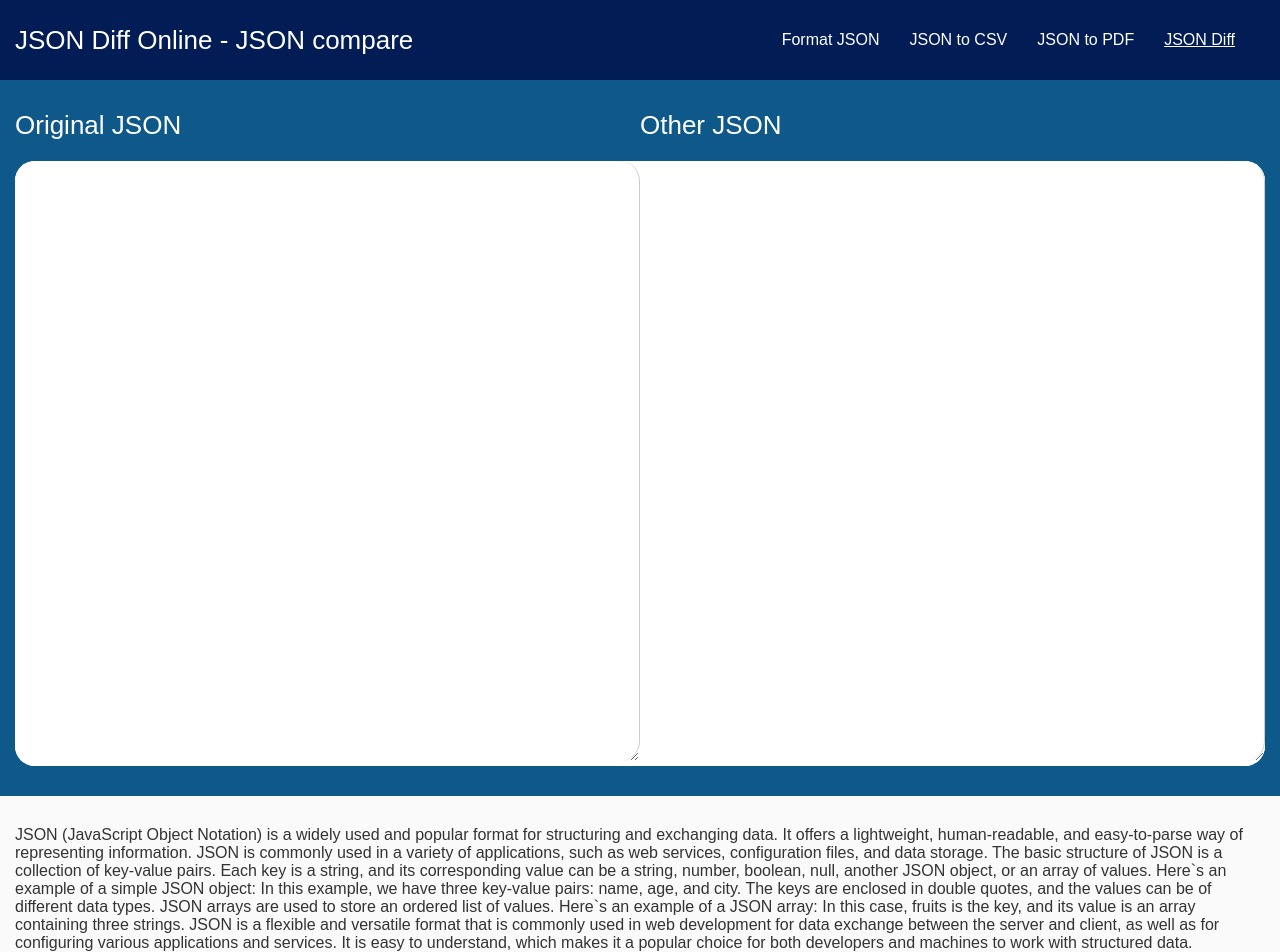
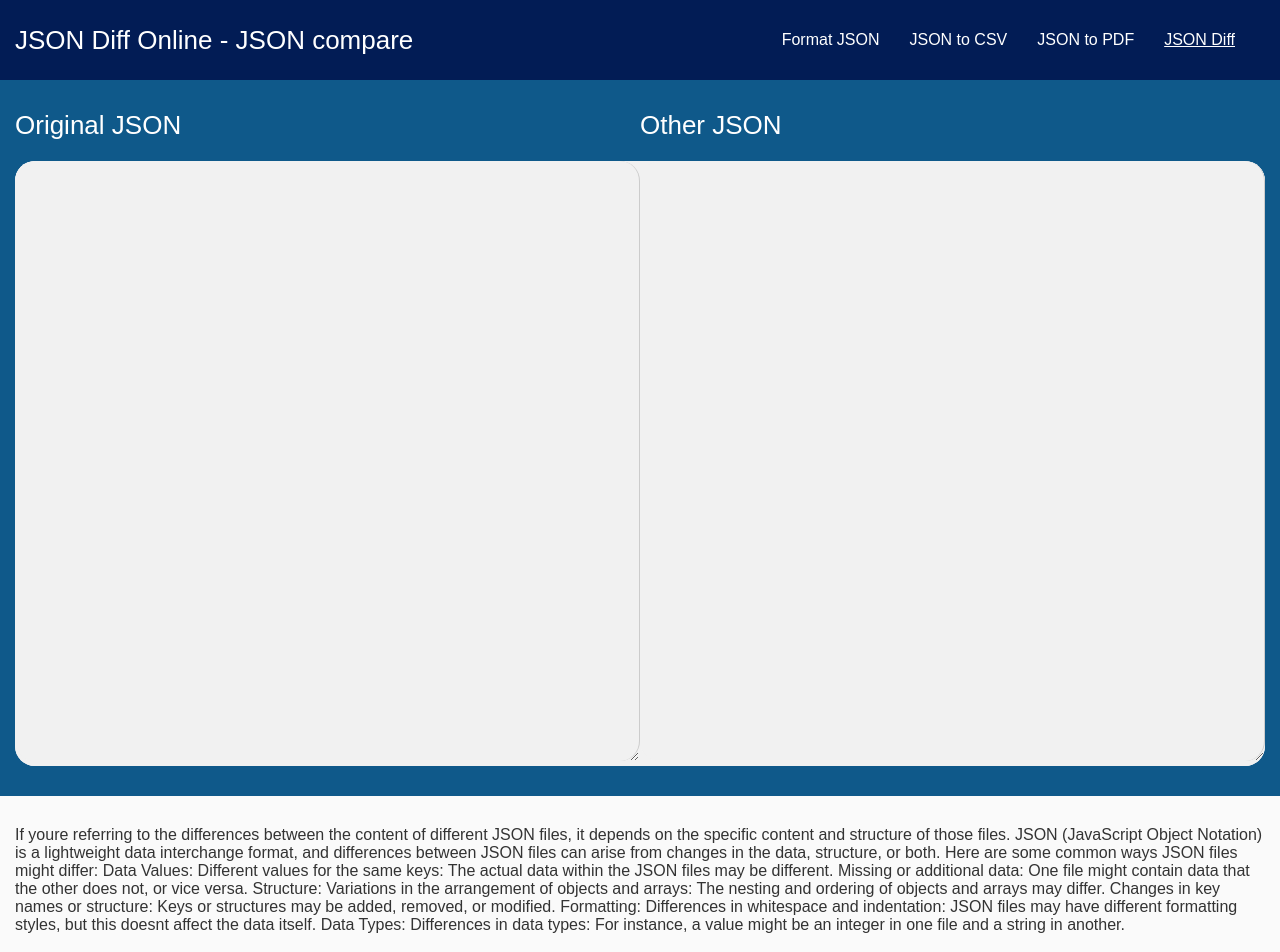
Before and after one commit to gabrielrdantas/json-to-csv, a Next.js app: page /json-diff-checker in a window 1280 px wide. Shown: the top 952 px of the page. Built offline with nearby package versions, Linux system fonts and the light colour scheme.

Commit message:
feat: ferramenta para comprar json

```diff
--- a/pages/json-diff-checker.tsx
+++ b/pages/json-diff-checker.tsx
@@ -291,25 +291,22 @@ const DiffChecker: React.FC = () => {
         </ContainerSection>
         <Content>
           <Paragraph>
-            JSON (JavaScript Object Notation) is a widely used and popular
-            format for structuring and exchanging data. It offers a lightweight,
-            human-readable, and easy-to-parse way of representing information.
-            JSON is commonly used in a variety of applications, such as web
-            services, configuration files, and data storage. The basic structure
-            of JSON is a collection of key-value pairs. Each key is a string,
-            and its corresponding value can be a string, number, boolean, null,
-            another JSON object, or an array of values. Here`s an example of a
-            simple JSON object: In this example, we have three key-value pairs:
-            name, age, and city. The keys are enclosed in double quotes, and the
-            values can be of different data types. JSON arrays are used to store
-            an ordered list of values. Here`s an example of a JSON array: In
-            this case, fruits is the key, and its value is an array containing
-            three strings. JSON is a flexible and versatile format that is
-            commonly used in web development for data exchange between the
-            server and client, as well as for configuring various applications
-            and services. It is easy to understand, which makes it a popular
-            choice for both developers and machines to work with structured
-            data.
+            If youre referring to the differences between the content of
+            different JSON files, it depends on the specific content and
+            structure of those files. JSON (JavaScript Object Notation) is a
+            lightweight data interchange format, and differences between JSON
+            files can arise from changes in the data, structure, or both. Here
+            are some common ways JSON files might differ: Data Values: Different
+            values for the same keys: The actual data within the JSON files may
+            be different. Missing or additional data: One file might contain
+            data that the other does not, or vice versa. Structure: Variations
+            in the arrangement of objects and arrays: The nesting and ordering
+            of objects and arrays may differ. Changes in key names or structure:
+            Keys or structures may be added, removed, or modified. Formatting:
+            Differences in whitespace and indentation: JSON files may have
+            different formatting styles, but this doesnt affect the data itself.
+            Data Types: Differences in data types: For instance, a value might
+            be an integer in one file and a string in another.
           </Paragraph>
           <RelatedLinks
             bottom="-100px"
@@ -361,12 +358,13 @@ const ContainerResult = styled.div`
 `;
 
 const ContainerInput = styled.div`
-  background: #fff;
+  background: #f1f1f1;
   min-height: 600px;
   width: 50%;
 `;
 
 const InputData = styled.pre`
+  background: #f1f1f1;
   border: none;
   border-radius: 20px;
   border-right: 1px solid #ccc;
@@ -382,6 +380,7 @@ const InputData = styled.pre`
 `;
 
 const InputDataTextarea = styled.textarea`
+  background: #f1f1f1;
   border: none;
   border-radius: 20px;
   border-right: 1px solid #ccc;
```
